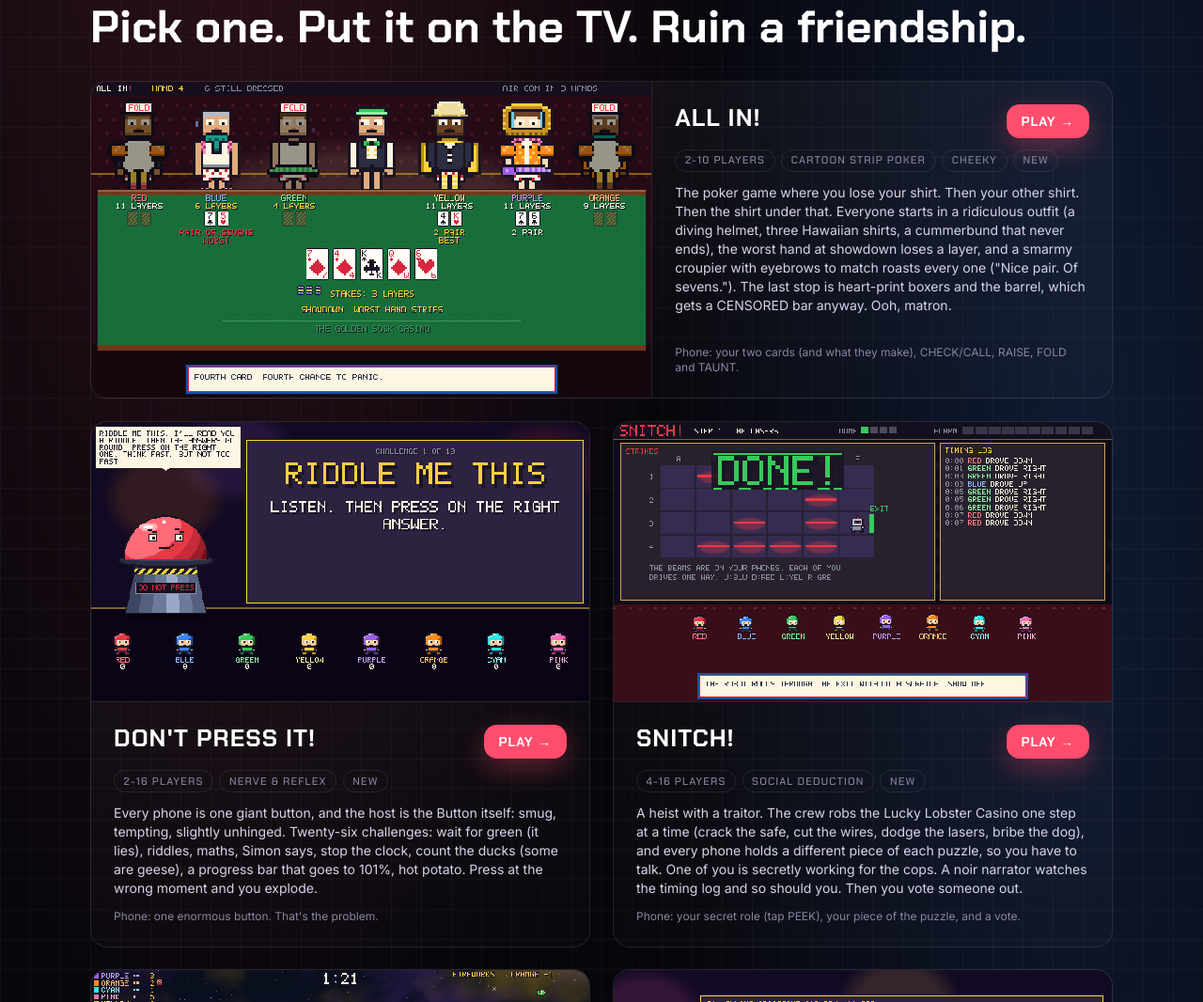
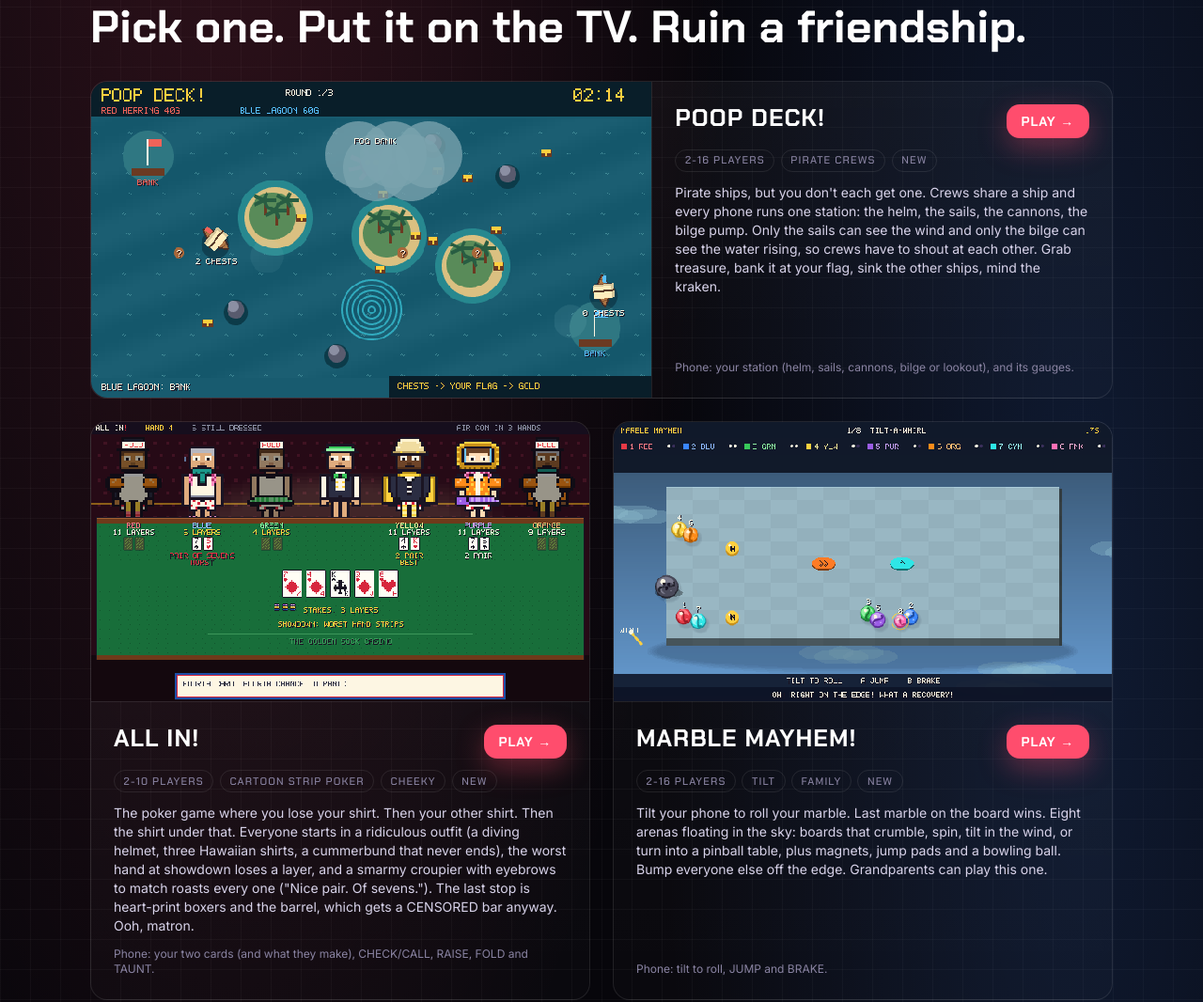
Before and after one commit to jclement/stickdrift, a website built with Vite: page src/client/index.html in a window 1280 px wide. Shown: the part 990-2056 px from the top of the page at 94% size. Built offline with nearby package versions, Linux system fonts and the light colour scheme; no server answers.

Commit message:
Games page: POOP DECK! featured, MARBLE MAYHEM! added; nine games
Co-Authored-By: Claude Opus 5.5 <noreply@anthropic.com>

```diff
--- a/docs/party-games.md
+++ b/docs/party-games.md
@@ -1,7 +1,8 @@
 # Building party games
 
 The games on [stickdrift.net](https://stickdrift.net) (KABOOM!, SKIDMARK!, BRAINFART!,
-SPACEJUNK!, SNITCH!, DON'T PRESS IT! and ALL IN!) were built by an AI coding agent (Claude) working with one person: KABOOM!
+SPACEJUNK!, SNITCH!, DON'T PRESS IT!, ALL IN!, POOP DECK! and MARBLE MAYHEM!) were built by AI coding
+agents (Claude, and Codex for the last two) working with one person: KABOOM!
 first, then the others from a short brief plus a skill file distilled from it. This page
 describes the recipe, so you can do the same: what the pieces are, why each was chosen, and
 a prompt to start from.
--- a/src/client/build.html
+++ b/src/client/build.html
@@ -102,8 +102,8 @@
         <a href="/" class="card p-6 grid gap-6 md:grid-cols-[1fr_auto] items-center hover:border-hot">
           <div>
             <p class="eyebrow">SEE IT IN REAL GAMES</p>
-            <h2 class="section-title">Seven party games already run on it.</h2>
-            <p class="mt-2 text-sm">KABOOM!, SKIDMARK!, BRAINFART!, SPACEJUNK!, SNITCH!, DON'T PRESS IT! and ALL IN! are each written in Go on the StickDrift library, compiled to WebAssembly, and
+            <h2 class="section-title">Nine party games already run on it.</h2>
+            <p class="mt-2 text-sm">KABOOM!, SKIDMARK!, BRAINFART!, SPACEJUNK!, SNITCH!, DON'T PRESS IT!, ALL IN!, POOP DECK! and MARBLE MAYHEM! are each written in Go on the StickDrift library, compiled to WebAssembly, and
               playable right now in a browser. Every controller you'd need is in there somewhere: d-pads, sticks, answer tiles, four-button flight
               controls that change when you die, and secret roles you peek at.</p>
           </div>
--- a/src/client/index.html
+++ b/src/client/index.html
@@ -31,7 +31,7 @@
       <!-- Hero -->
       <section class="hero max-w-6xl mx-auto px-4 md:px-8 pt-12 md:pt-20 pb-10 grid grid-cols-1 gap-12 lg:grid-cols-[1.1fr_1fr] items-center">
         <div>
-          <p class="launch-badge"><span class="dot"></span> <span class="badge-line" id="badge-line">SEVEN GAMES · UP TO SIXTEEN PLAYERS · FREE</span></p>
+          <p class="launch-badge"><span class="dot"></span> <span class="badge-line" id="badge-line">NINE GAMES · UP TO SIXTEEN PLAYERS · FREE</span></p>
           <h1 class="font-display font-bold text-5xl md:text-7xl leading-[0.95] text-white mt-6">
             Party games where your phone is the <span class="glow-text drift-word">controller.</span>
           </h1>
@@ -73,8 +73,19 @@
         <p class="eyebrow">THE GAMES</p>
         <h2 class="section-title">Pick one. Put it on the TV. Ruin a friendship.</h2>
         <div class="grid gap-6 md:grid-cols-2 mt-8">
-          <a href="https://allin.stickdrift.net" class="card game-card featured">
-            <img class="game-shot" src="/games/allin.png" alt="ALL IN!: cartoon card players in absurd outfits around a felt table at showdown" />
+          <a href="https://poopdeck.stickdrift.net" class="card game-card featured">
+            <img class="game-shot" src="/games/poopdeck.png" alt="POOP DECK!: two pirate ships among palm-tree islands, rocks, a whirlpool and a fog bank" />
+            <div class="p-6 flex flex-col gap-3 flex-1">
+              <div class="flex items-baseline justify-between gap-3"><h3 class="game-title">POOP DECK!</h3><span class="btn-hot !py-2 !px-4 text-sm">PLAY →</span></div>
+              <div class="game-tags"><span>2-16 PLAYERS</span><span>PIRATE CREWS</span><span>NEW</span></div>
+              <p class="text-sm">Pirate ships, but you don't each get one. Crews share a ship and every phone runs one station: the helm, the sails,
+                the cannons, the bilge pump. Only the sails can see the wind and only the bilge can see the water rising, so crews have to shout
+                at each other. Grab treasure, bank it at your flag, sink the other ships, mind the kraken.</p>
+              <p class="text-xs text-muted mt-auto">Phone: your station (helm, sails, cannons, bilge or lookout), and its gauges.</p>
+            </div>
+          </a>
+          <a href="https://allin.stickdrift.net" class="card game-card">
+            <img class="game-shot" src="/games/allin.png" alt="ALL IN!: cartoon card players in absurd outfits around a felt table at showdown" loading="lazy" />
             <div class="p-6 flex flex-col gap-3 flex-1">
               <div class="flex items-baseline justify-between gap-3"><h3 class="game-title">ALL IN!</h3><span class="btn-hot !py-2 !px-4 text-sm">PLAY →</span></div>
               <div class="game-tags"><span>2-10 PLAYERS</span><span>CARTOON STRIP POKER</span><span>CHEEKY</span><span>NEW</span></div>
@@ -83,6 +94,17 @@
                 smarmy croupier with eyebrows to match roasts every one ("Nice pair. Of sevens."). The last stop is heart-print boxers and
                 the barrel, which gets a CENSORED bar anyway. Ooh, matron.</p>
               <p class="text-xs text-muted mt-auto">Phone: your two cards (and what they make), CHECK/CALL, RAISE, FOLD and TAUNT.</p>
+            </div>
+          </a>
+          <a href="https://marblemayhem.stickdrift.net" class="card game-card">
+            <img class="game-shot" src="/games/marblemayhem.png" alt="MARBLE MAYHEM!: glossy marbles on a floating board above the clouds" loading="lazy" />
+            <div class="p-6 flex flex-col gap-3 flex-1">
+              <div class="flex items-baseline justify-between gap-3"><h3 class="game-title">MARBLE MAYHEM!</h3><span class="btn-hot !py-2 !px-4 text-sm">PLAY →</span></div>
+              <div class="game-tags"><span>2-16 PLAYERS</span><span>TILT</span><span>FAMILY</span><span>NEW</span></div>
+              <p class="text-sm">Tilt your phone to roll your marble. Last marble on the board wins. Eight arenas floating in the sky: boards that crumble,
+                spin, tilt in the wind, or turn into a pinball table, plus magnets, jump pads and a bowling ball. Bump everyone else off the edge.
+                Grandparents can play this one.</p>
+              <p class="text-xs text-muted mt-auto">Phone: tilt to roll, JUMP and BRAKE.</p>
             </div>
           </a>
           <a href="https://dontpressit.stickdrift.net" class="card game-card">
@@ -218,6 +240,8 @@
 
     <footer class="border-t border-line py-8 text-center text-xs text-muted">
       <p>(C) 2026 Straybits Corp · <span id="version">v…</span> ·
+        <a href="https://poopdeck.stickdrift.net" class="hover:text-white">POOP DECK!</a> ·
+        <a href="https://marblemayhem.stickdrift.net" class="hover:text-white">MARBLE MAYHEM!</a> ·
         <a href="https://allin.stickdrift.net" class="hover:text-white">ALL IN!</a> ·
         <a href="https://dontpressit.stickdrift.net" class="hover:text-white">DON'T PRESS IT!</a> ·
         <a href="https://snitch.stickdrift.net" class="hover:text-white">SNITCH!</a> ·
--- a/src/client/site/home.ts
+++ b/src/client/site/home.ts
@@ -28,7 +28,7 @@ installDriftMode();
 
 /** The hero badge cycles through lines nobody asked for. */
 const BADGE = [
-  "SEVEN GAMES · UP TO SIXTEEN PLAYERS · FREE",
+  "NINE GAMES · UP TO SIXTEEN PLAYERS · FREE",
   "NOW WITH 40% MORE NARRATOR",
   "NO CONTROLLERS WERE PURCHASED",
   "DAVE HAS FOUND HIS CAMERA APP",
```
Also changed, not shown: README.md, src/client/public/games/marblemayhem.png (added), src/client/public/games/poopdeck.png (added).
